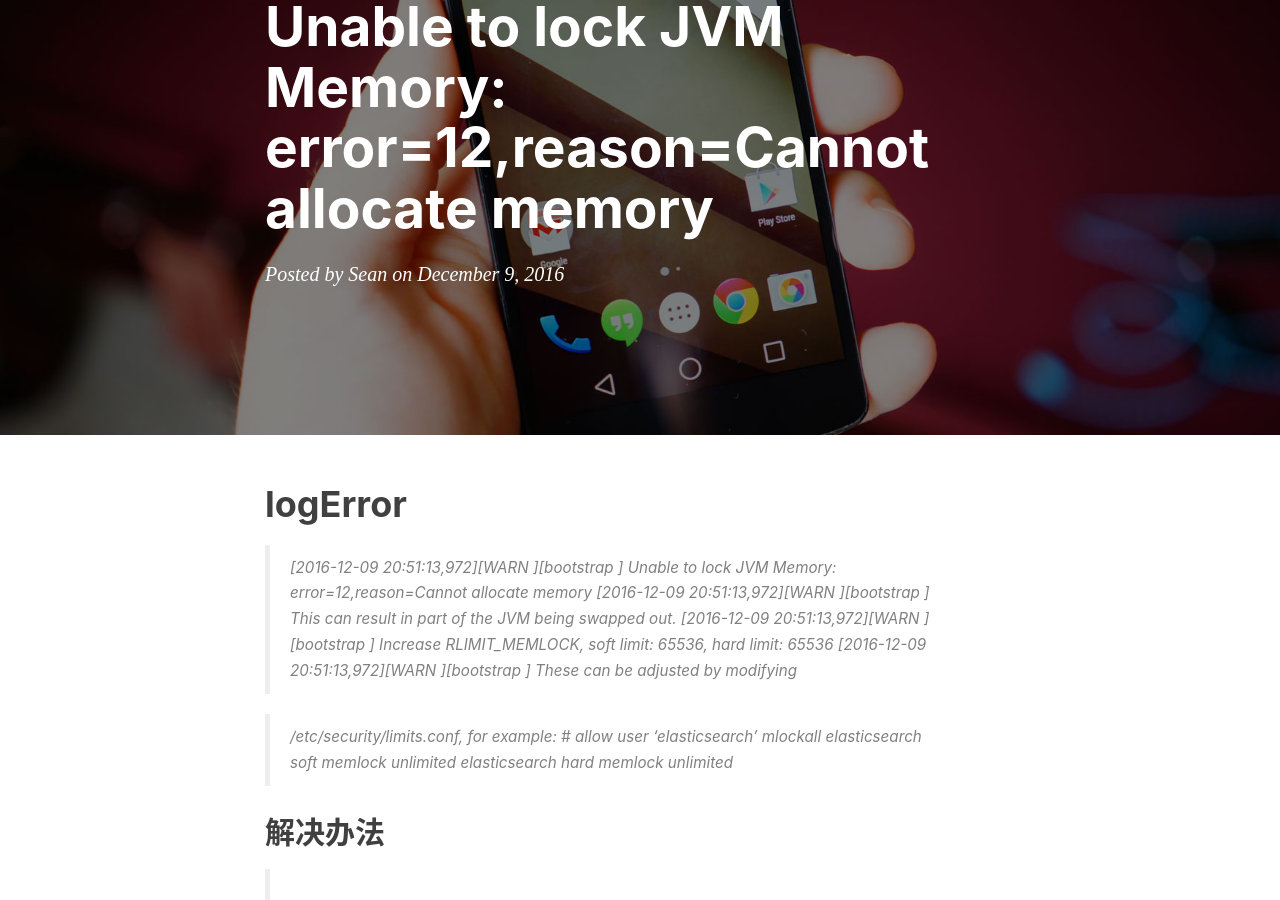
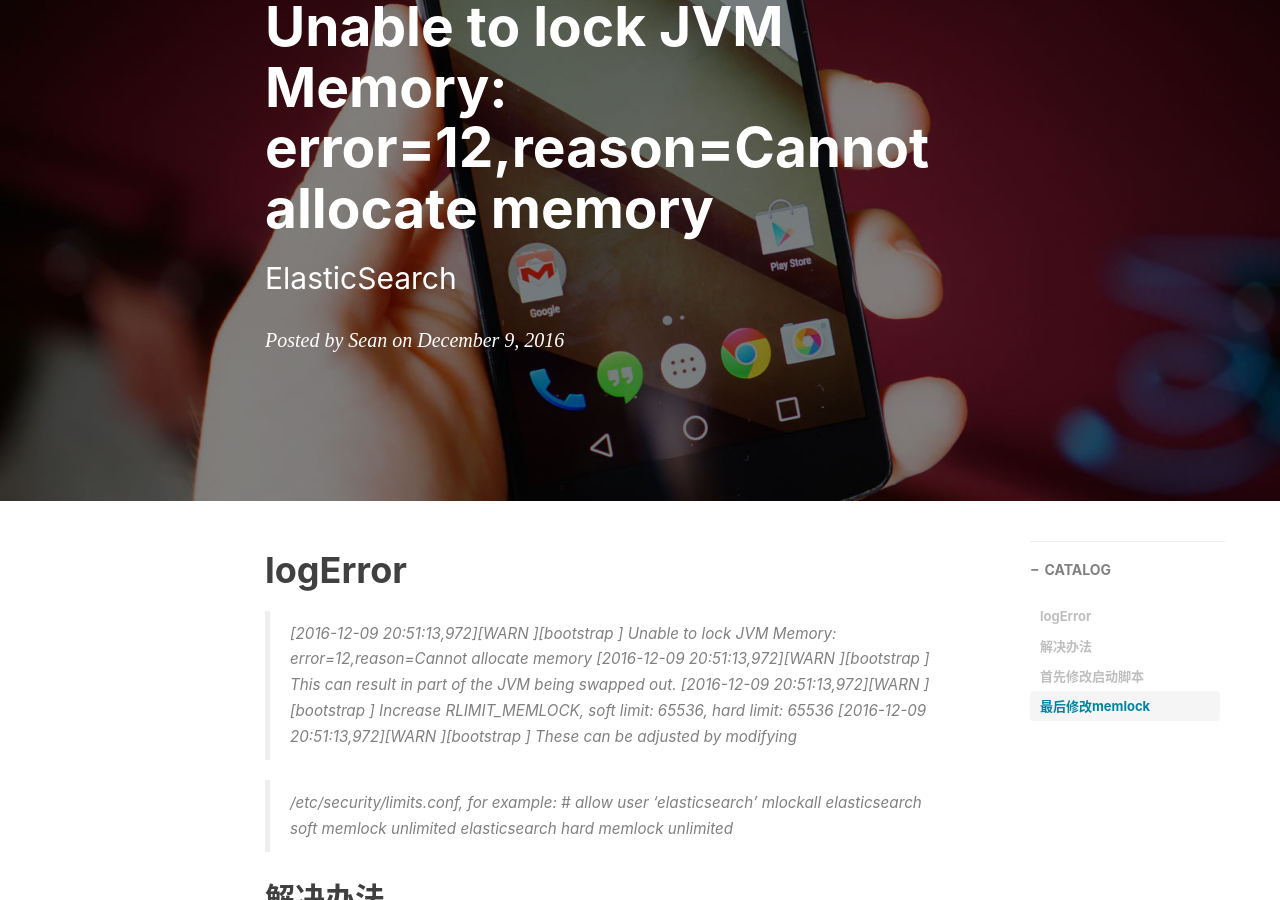
Before and after one commit to yangchangshun/yangchangshun.github.io, a Jekyll site: the page built from _posts/2016-12-11-ES-Mlock.markdown, in a window 1280 px wide and 900 px high, scrolled down 203 px. Built offline with Jekyll 4.4.1, drawn with Linux system fonts in a browser that asks for light colours; nearby versions of some CDN libraries; comment, search, counter and statistics services are not loaded.

Commit message:
add es blog

```diff
--- a/_posts/2016-12-11-ES-Mlock.markdown
+++ b/_posts/2016-12-11-ES-Mlock.markdown
@@ -1,10 +1,11 @@
 ---
 layout:     post
 title:      "Unable to lock JVM Memory: error=12,reason=Cannot allocate memory"
-subtitle:   ""
+subtitle:   "ElasticSearch"
 date:       2016-12-09 12:00:00
 author:     "Sean"
 header-img: "img/post-bg-android.jpg"
+catalog: true
 tags:
    - ElasticSearch
 ---
```
